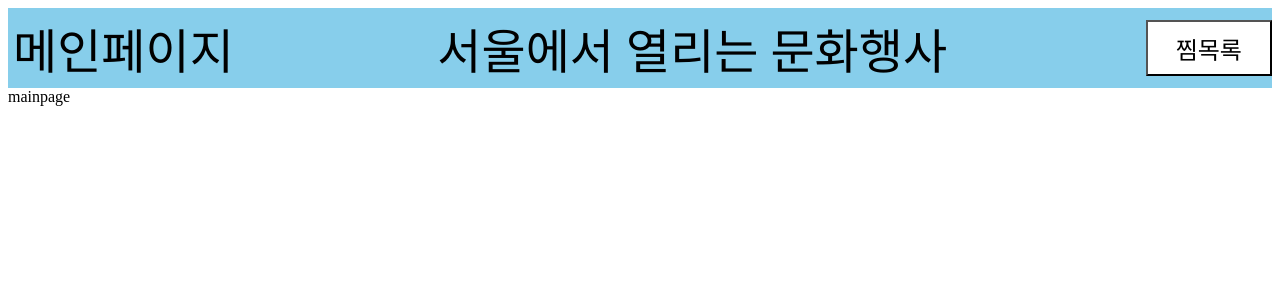
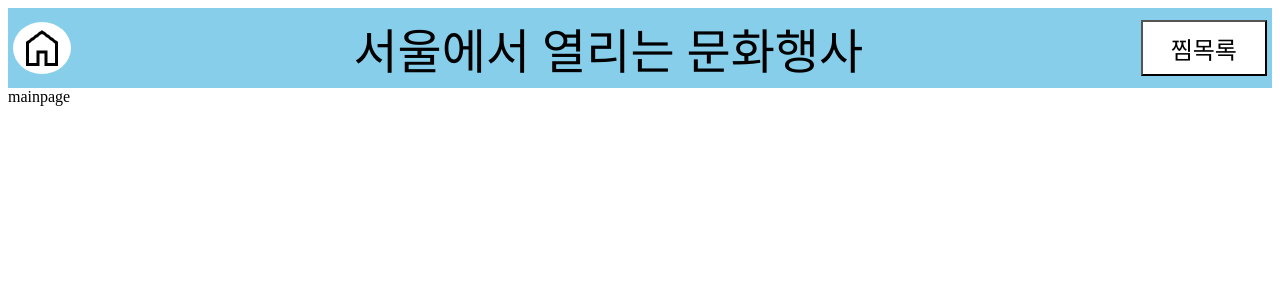
Before and after one commit to kimsh322/seoul_cultural_event, a React (Create React App) app: page / in a window 1280 px wide. Shown: the top 300 px of the page. Built offline with nearby package versions, Linux system fonts and the light colour scheme.

Commit message:
feat Nav 뼈대 완성
Nav Bar 와이어프레임 완성

```diff
--- a/src/Components/Nav.js
+++ b/src/Components/Nav.js
@@ -19,18 +19,27 @@ const NavBar = styled.div`
     height: 70%;
     font-size: 1.5rem;
     text-decoration: none;
+    margin-right: 5px;
   }
 `;
 const StyledLink = styled(Link)`
+  display: flex;
+  justify-content: center;
+  align-items: center;
   text-decoration: none;
   color: black;
+  padding: 2px 5px;
+  background-color: white;
+  border-radius: 50%;
 `;
 
 const Nav = () => {
   return (
     <NavBar>
       <div>
-        <StyledLink to="/">메인페이지</StyledLink>
+        <StyledLink to="/">
+          <img src="../home_icon.png" alt="Home" />
+        </StyledLink>
       </div>
       <div>
         <span>서울에서 열리는 문화행사</span>
```
